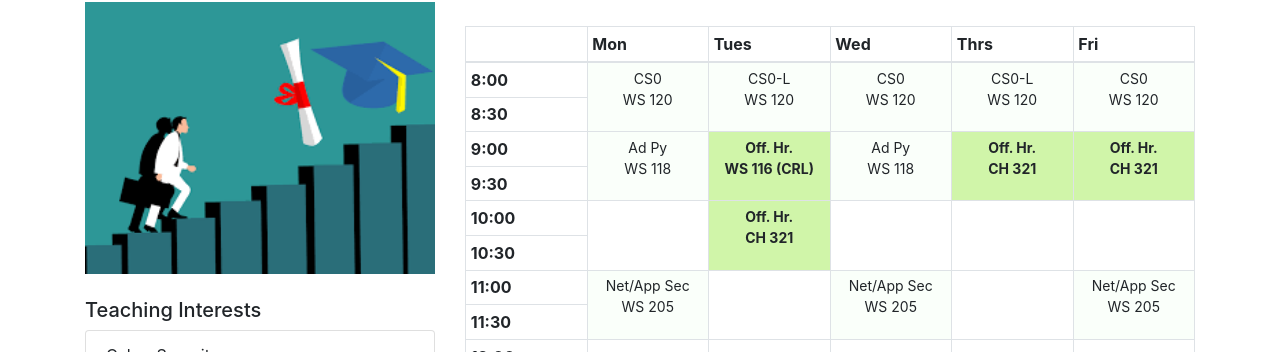
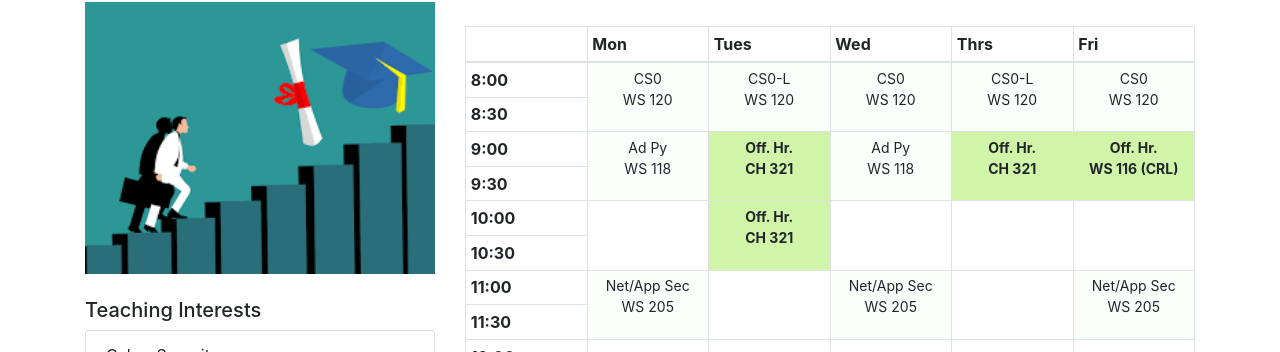
Before and after one commit to rambasnet/rambasnet.github.io-yaml, a Jekyll site: the page built from teaching.html, in a window 1280 px wide. Shown: the part 354-706 px from the top of the page. Built offline with Jekyll 4.4.1, drawn with Linux system fonts in a browser that asks for light colours; part of the change alters nothing that is shown.

```diff
--- a/_data/schedule.yml
+++ b/_data/schedule.yml
@@ -30,7 +30,7 @@
         css: schedule
 
       - name: Off. Hr. #T
-        loc: WS 116 (CRL)
+        loc: CH 321
         css: officehour
 
       - name: Ad Py #W
@@ -42,7 +42,7 @@
         css: officehour
 
       - name: Off. Hr. #F
-        loc: CH 321
+        loc: WS 116 (CRL)
         css: officehour
 
 - time: "9:30"
```
